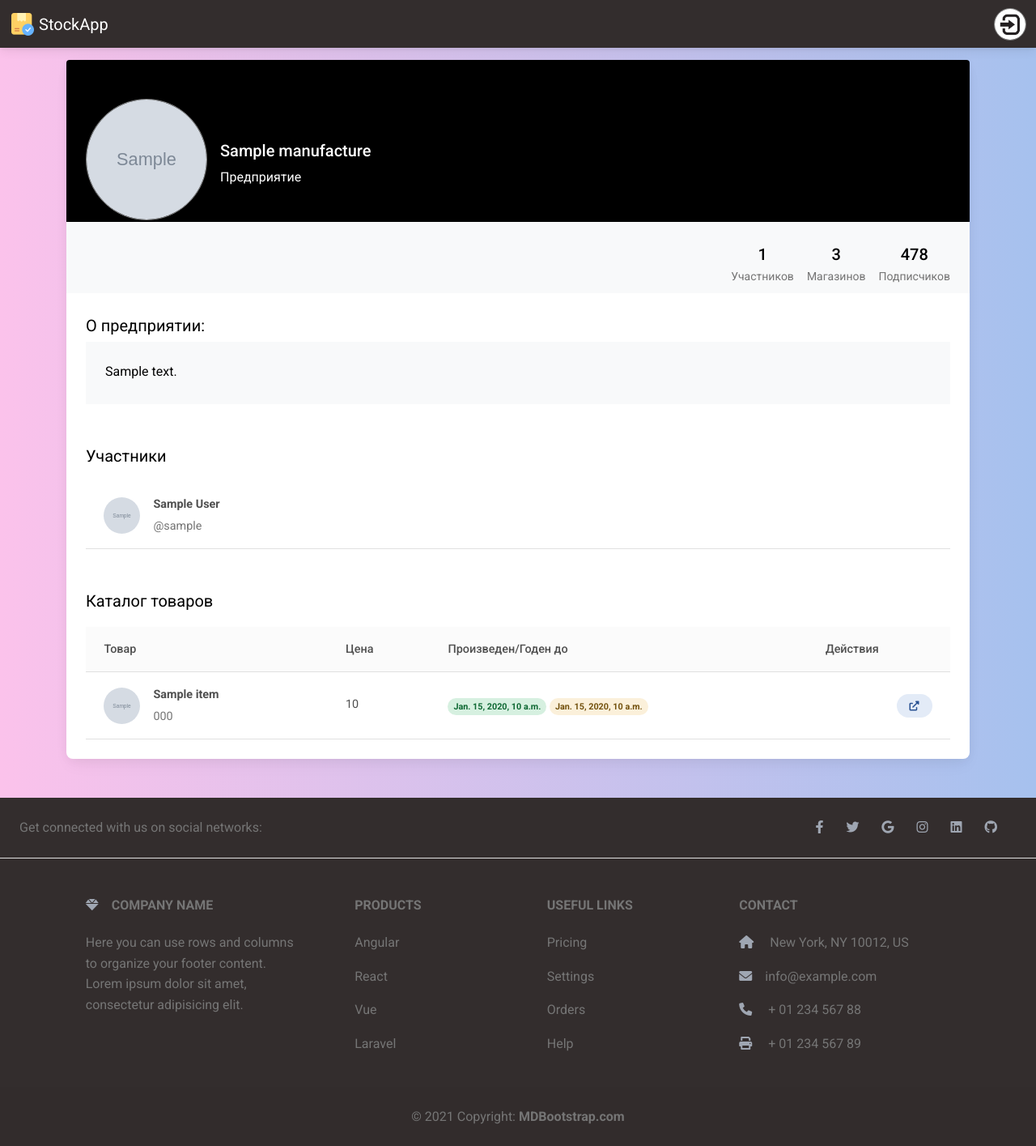
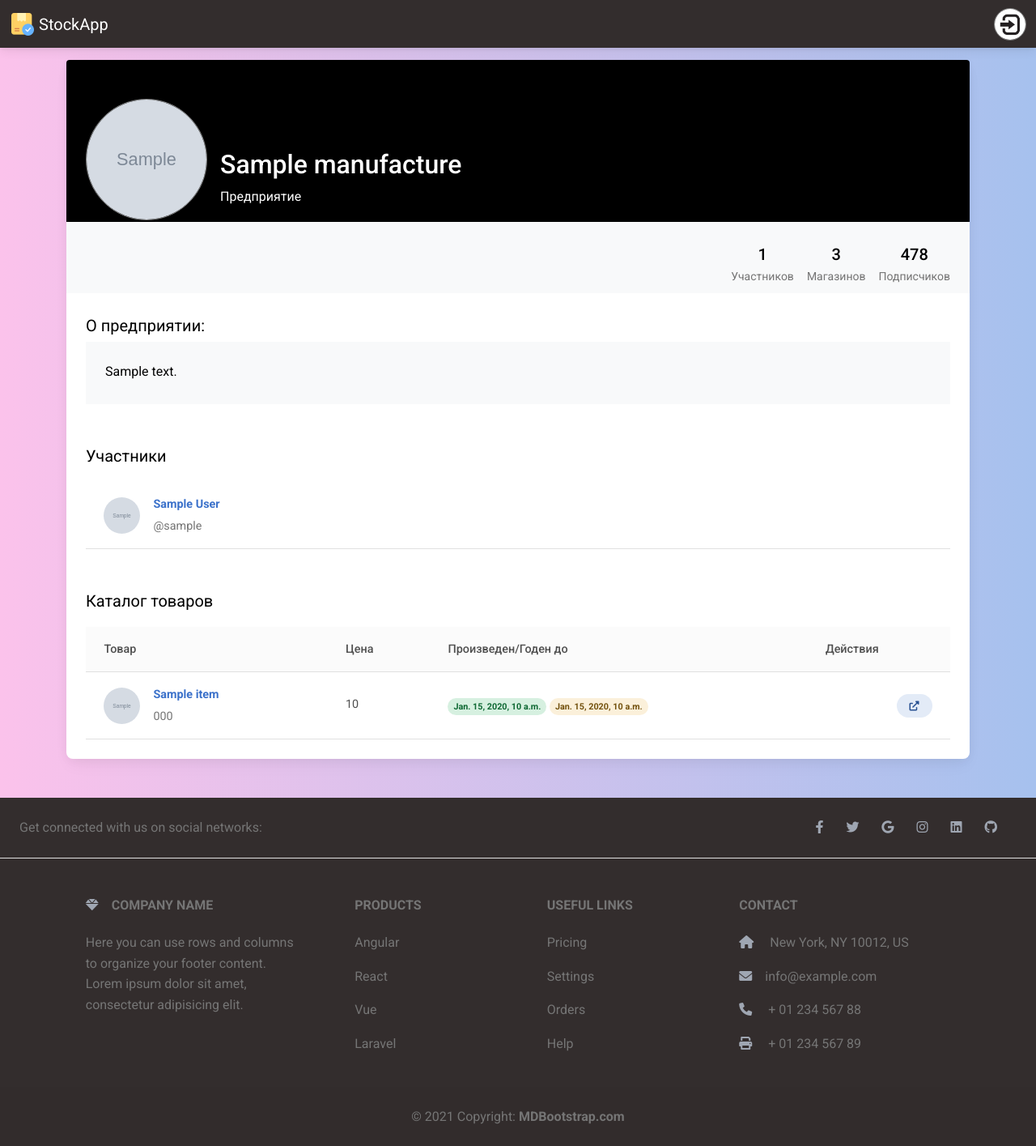
Before and after one commit to sivqnov/StockApp, a Django app: template Manufacture/templates/view_manufacture.html in a window 1280 px wide. Shown: the whole page at 81% size. Run offline with Django 3.2, Linux system fonts and the light colour scheme; the template is opened without the code that fills it: most values are stand-ins (such as "Sample title", 1, 10 or a date in 2020); grey boxes marked "Sample" are stand-in pictures; parts of the project's set-up code (start-up, migrations or seed data) failed here and were passed over; some libraries are stand-ins or nearby versions.

Commit message:
fixed bugs

```diff
--- a/Manufacture/models.py
+++ b/Manufacture/models.py
@@ -31,7 +31,7 @@ class CatalogItem(models.Model):
     photo = models.ImageField(upload_to = 'catalog_items/%Y/%m/%d/', blank=True, verbose_name='Фото')
     date_of_manufacture = models.DateField(verbose_name='Дата производства')
     expiration_date = models.DateField(verbose_name='Годен до')
-    price = models.FloatField(validators=[MinValueValidator(1)], verbose_name='Цена')
+    price = models.FloatField(validators=[MinValueValidator(0.01), MaxValueValidator(252734999999999.97)], verbose_name='Цена')
 
     def get_absolute_url(self):
         return reverse('catalog_item', kwargs={"id": self.id})
--- a/Manufacture/templates/view_manufacture.html
+++ b/Manufacture/templates/view_manufacture.html
@@ -19,14 +19,14 @@
               <div class="ms-4 mt-5 d-flex flex-column" style="width: 150px;">
                 <div class="profile_box">
                     {% if manufacture.photo %}
-                      <a href="" data-mdb-toggle="modal" data-mdb-target="#exampleCentralModal4"><img src="{{ manufacture.photo.url }}" alt="defaultUser"></a>
+                      <a href="" data-mdb-toggle="modal" data-mdb-ripple-color="dark" style="z-index: 1;" data-mdb-target="#ExpandPhotoModal"><img src="{{ manufacture.photo.url }}" alt="defaultUser"></a>
                     {% else %}
                       <img src="{% static 'images/manufacture.png' %}" alt="defaultUser">
                     {% endif %}
                 </div>
               </div>
-              <div class="ms-3" style="margin-top: 100px;">
-                <h5>{{ manufacture.name }}</h5>
+              <div class="ms-3" style="margin-top: 110px;">
+                <h2>{{ manufacture.name }}</h2>
                 <p>Предприятие</p>
               </div>
             </div>
@@ -80,7 +80,7 @@
                     {% for item in members %}
                     <tr class="w-100">
                       <td>
-                        <div class="d-flex align-items-center">
+                        <a href="{% url 'user' user=item.user.username %}" class="d-flex align-items-center">
                           {% if item.photo %}
                           <img src="{{ item.photo.url }}" alt="" style="width: 45px; height: 45px" class="rounded-circle"/>
                           {% else %}
@@ -90,7 +90,7 @@
                             <p class="fw-bold mb-1">{{item.user.first_name}} {{item.user.last_name}}</p>
                             <p class="text-muted mb-0">@{{item.user.username}}</p>
                           </div>
-                        </div>
+                        </a>
                       </td>
                       <td>
                         {% if profile.user.username == request.user.get_username %}
@@ -141,7 +141,7 @@
                   {% for item in catalog_items.all %}
                   <tr>
                     <td>
-                      <div class="d-flex align-items-center">
+                      <a href="{% url 'view_item' id=item.id %}" class="d-flex align-items-center">
                         {% if item.photo %}
                           <img src="{{ item.photo.url }}" alt="" style="width: 45px; height: 45px" class="rounded-circle"/>
                         {% else %}
@@ -151,7 +151,7 @@
                           <p class="fw-bold mb-1">{{item.name}}</p>
                           <p class="text-muted mb-0">{{item.code}}</p>
                         </div>
-                      </div>
+                      </a>
                     </td>
                     <td>
                       <p class="fw-normal mb-1">{{item.price}}</p>
@@ -194,12 +194,12 @@
     </div>
 </section>
 
-{% if profile.photo != 'default_user.png'%}
-<div class="modal fade" id="exampleCentralModal4" tabindex="-1" aria-labelledby="exampleModalLabel" style="display: none;" data-gtm-vis-first-on-screen-2340190_1302="11733" data-gtm-vis-total-visible-time-2340190_1302="100" data-gtm-vis-has-fired-2340190_1302="1" aria-hidden="true">
+{% if manufacture.photo %}
+<div class="modal fade" id="ExpandPhotoModal" tabindex="-1" aria-labelledby="ExpandPhotoLabel" style="display: none;" data-gtm-vis-first-on-screen-2340190_1302="11733" data-gtm-vis-total-visible-time-2340190_1302="100" data-gtm-vis-has-fired-2340190_1302="1" aria-hidden="true">
   <div class="modal-dialog modal-lg">
     <div class="modal-content">
       <div class="modal-header">
-        <h5 class="modal-title" id="exampleModalLabel">Фото предприятия {{ manufacture.name }}</h5>
+        <h5 class="modal-title" id="ExpandPhotoLabel">Фото предприятия {{ manufacture.name }}</h5>
         <button type="button" class="btn-close" data-mdb-dismiss="modal" aria-label="Close"></button>
       </div>
       <div class="modal-body p-4">
--- a/Manufacture/views.py
+++ b/Manufacture/views.py
@@ -166,7 +166,7 @@ def create_item(request, name):
             catalog_item.manufacturer = manufacture
             catalog_item.save()
             messages.success(request, ("Товар каталога успешно создан!"))
-            return redirect('all_manufactures')
+            return redirect('view_manufacture', name=manufacture.name)
         context = {
             'title': 'Создание товара каталога',
             'request': request,
@@ -221,8 +221,9 @@ def view_item(request, id):
         context = {
             'title': CatalogItem.name,
             'request': request,
-            'profile': Profile.objects.get(user=request.user),
+            'profile': profile,
             'item': item,
+            'is_mine': True if profile.manufactures.filter(id=item.manufacturer.id).exists() else False,
         }
         return render(request, 'view_item.html', context)
     except:
```
Also changed, not shown: Manufacture/templates/all.html (+4 -4 lines), Manufacture/templates/view_item.html (+5 -14 lines), Members/templates/profile.html (+9 -9 lines), Manufacture/migrations/0003_alter_catalogitem_bio_alter_catalogitem_price.py (added), db.sqlite3, media/avatars/2023/03/15/Snimok_Ekrana_2023-02-03_130300.png (added), media/catalog_items/2023/03/15/1.hUp9iLaBKaMLLdule47JeLArLaXfLS.png (added), media/default_user.png (added), media/manufacture/2023/03/15/writer.png (added).
